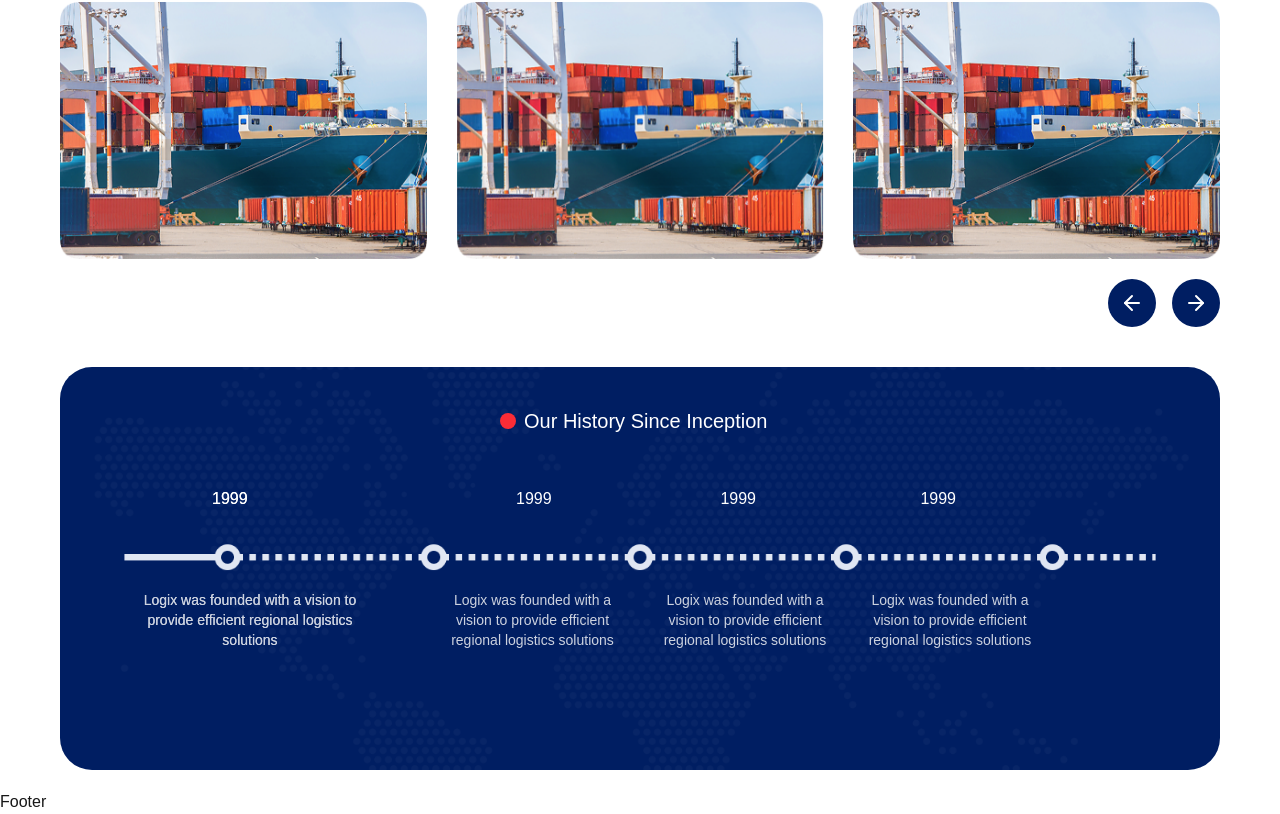
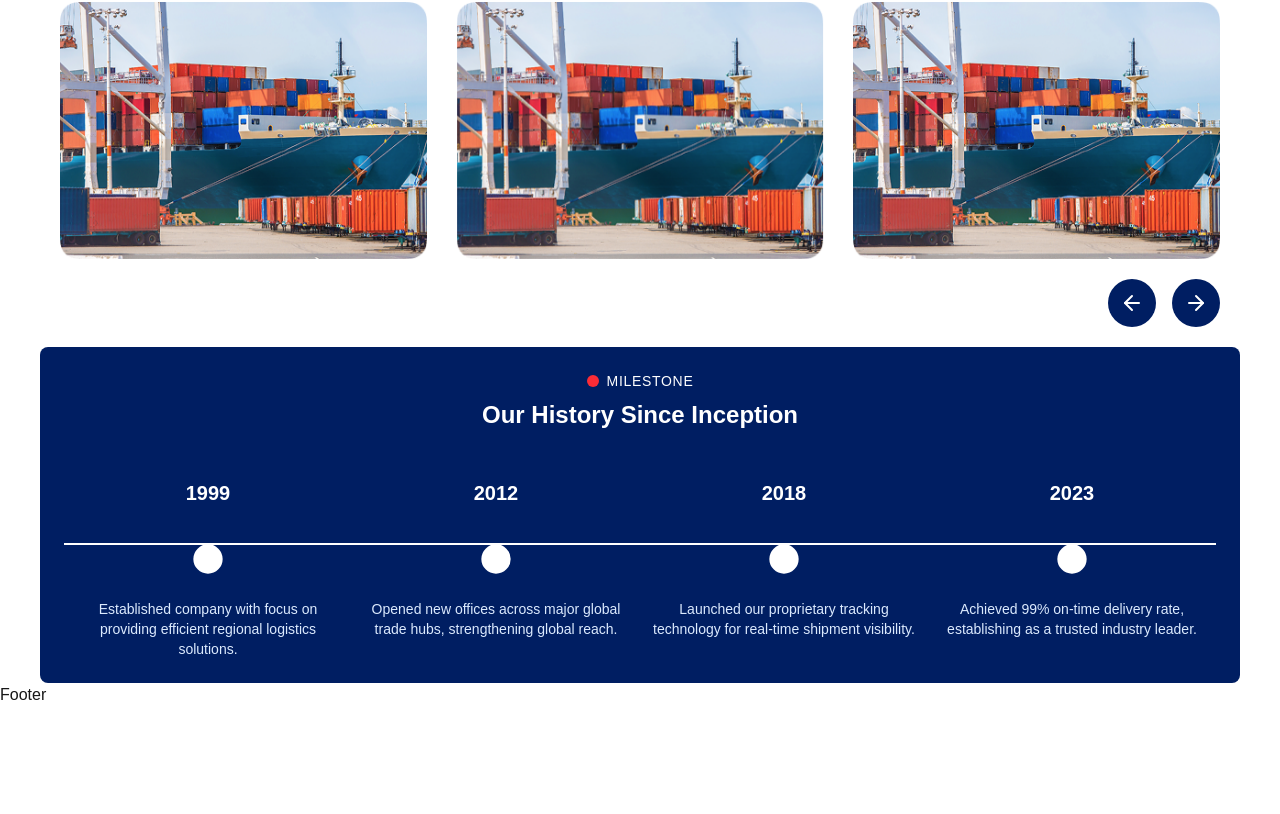
Before and after one commit to sergiojaa/Mkoia_logistic_company, a Next.js app: page /about in a window 1280 px wide. Shown: the part 1529-2343 px from the top of the page. After the commit the page ends 2236 px from the top, so only its background shows below. Built offline with nearby package versions, Linux system fonts and the light colour scheme.

Commit message:
Complete History

```diff
--- a/app/components/about/History.tsx
+++ b/app/components/about/History.tsx
@@ -1,51 +1,79 @@
-import React from 'react'
-import Image from 'next/image'
+import { Circle } from "lucide-react"
+
 export default function History() {
+    const milestones = [
+        {
+            year: "1999",
+            description: "Established company with focus on providing efficient regional logistics solutions.",
+        },
+        {
+            year: "2012",
+            description: "Opened new offices across major global trade hubs, strengthening global reach.",
+        },
+        {
+            year: "2018",
+            description: "Launched our proprietary tracking technology for real-time shipment visibility.",
+        },
+        {
+            year: "2023",
+            description: "Achieved 99% on-time delivery rate, establishing as a trusted industry leader.",
+        },
+    ]
+
     return (
-        <div className='p-5 hidden lg:block w-full mx-auto'>
-            <div className='relative '>
-                <Image
-                    className=' hidden lg:block  rounded-4xl'
-                    src='/about/History-desktop.png' width={1200} height={200} alt='image' />
-                <div className='flex items-center left-110 absolute top-10'>
-                    <div className="w-4 h-4 rounded-full bg-red-500 mr-2"></div>
-                    <p className='text-white text-xl '>Our History Since Inception</p>
+        <div className="bg-[#001E62] text-white p-6 rounded-lg max-w-full mx-auto">
+            <div
+                className="border border-dashed border-blue-400 p-4 mb-6 rounded-md text-center lg:border-0 lg:p-0"
+            >
+                <div className="flex items-center justify-center gap-2 mb-2">
+                    <div className="h-3 w-3 bg-red-500 rounded-full"></div>
+                    <p className="text-sm font-medium tracking-wider">MILESTONE</p>
                 </div>
+                <h2 className="text-2xl font-bold">Our History Since Inception</h2>
+            </div>
 
-                <div className='  text-white'>
-                    <p className='absolute top-30 left-38' >1999</p>
-                    <p className='absolute text-sm text-center text-[#CCD2DF] max-w-[220px] left-20 bottom-30'>Logix was founded with a vision to provide efficient regional logistics solutions</p>
-                </div>
-                <div className='  text-white'>
-                    <p className='absolute top-30 left-114' >1999</p>
-                    <p className='absolute text-sm text-center text-[#CCD2DF] max-w-[185px] left-95 bottom-30'>Logix was founded with a vision to provide efficient regional logistics solutions</p>
-                </div>
-                <div className='  text-white'>
-                    <p className='absolute top-30 right-116' >1999</p>
-                    <p className='absolute text-sm text-center  text-[#CCD2DF] max-w-[190px] right-95 bottom-30'>Logix was founded with a vision to provide efficient regional logistics solutions</p>
-                </div>
-                <div className='  text-white'>
-                    <p className='absolute top-30 right-66' >1999</p>
-                    <p className='absolute text-sm text-center text-[#CCD2DF] max-w-[180px] right-45 bottom-30'>Logix was founded with a vision to provide efficient regional logistics solutions</p>
-                </div>
-                <div className='  text-white'>
-                    <p className='absolute top-30 left-38' >1999</p>
-                    <p className='absolute text-sm text-center text-[#CCD2DF] max-w-[220px] left-20 bottom-30'>Logix was founded with a vision to provide efficient regional logistics solutions</p>
+            <div className="relative pl-8 lg:hidden">
+                <div
+                    className="absolute left-3 top-2 bottom-2 w-0.5 border-l-2 border-dashed border-blue-400"
+                ></div>
+
+                {milestones.map((milestone, index) => (
+                    <div key={index} className={`mb-10 relative ${index === milestones.length - 1 ? "mb-0" : ""}`}>
+                        <div className="absolute -left-8 top-0 flex items-center justify-center">
+                            <Circle className="h-6 w-6 text-white fill-white stroke-blue-800" />
+                        </div>
+                        <h3 className="text-xl font-bold mb-2">{milestone.year}</h3>
+                        <p className="text-sm text-blue-100">{milestone.description}</p>
+                    </div>
+                ))}
+            </div>
+
+            <div className="hidden lg:block mt-12">
+                <div className="relative pt-8">
+                    <div className="flex justify-between absolute top-0 left-0 right-0">
+                        {milestones.map((milestone, index) => (
+                            <div key={`year-${index}`} className="text-center w-1/4">
+                                <h3 className="text-xl font-bold">{milestone.year}</h3>
+                            </div>
+                        ))}
+                    </div>
+
+                    <div className="absolute left-0 right-0 top-16 h-0.5 bg-white"></div>
+
+                    <div className="absolute left-[12.5%] right-[12.5%] top-16 h-0.5 border-t-2 border-dashed "></div>
+
+                    <div className="flex justify-between pt-20">
+                        {milestones.map((milestone, index) => (
+                            <div key={`content-${index}`} className="text-center w-1/4 px-2">
+                                <div className="relative">
+                                    <Circle className="h-8 w-8 mx-auto -mt-12 mb-6 text-white fill-white  relative z-10" />
+                                </div>
+                                <p className="text-sm text-blue-100 mt-2">{milestone.description}</p>
+                            </div>
+                        ))}
+                    </div>
                 </div>
             </div>
         </div>
     )
 }
-
-
-
-
-{/* <div className='relative'>
-                    <Image
-                        className='md:hidden rounded-4xl'
-                        src='/about/History-mobile.png' width={1200} height={200} alt='image' /> */}
-{/* <div className='absolute top-35 left-20'>
-                        <p className='text-white'>2005</p>
-                        <p className='text-[#CCD2DF]'> Expanded services to include international freight and cross-border solutions.</p>
-                    </div> */}
-{/* </div> */ }
```
